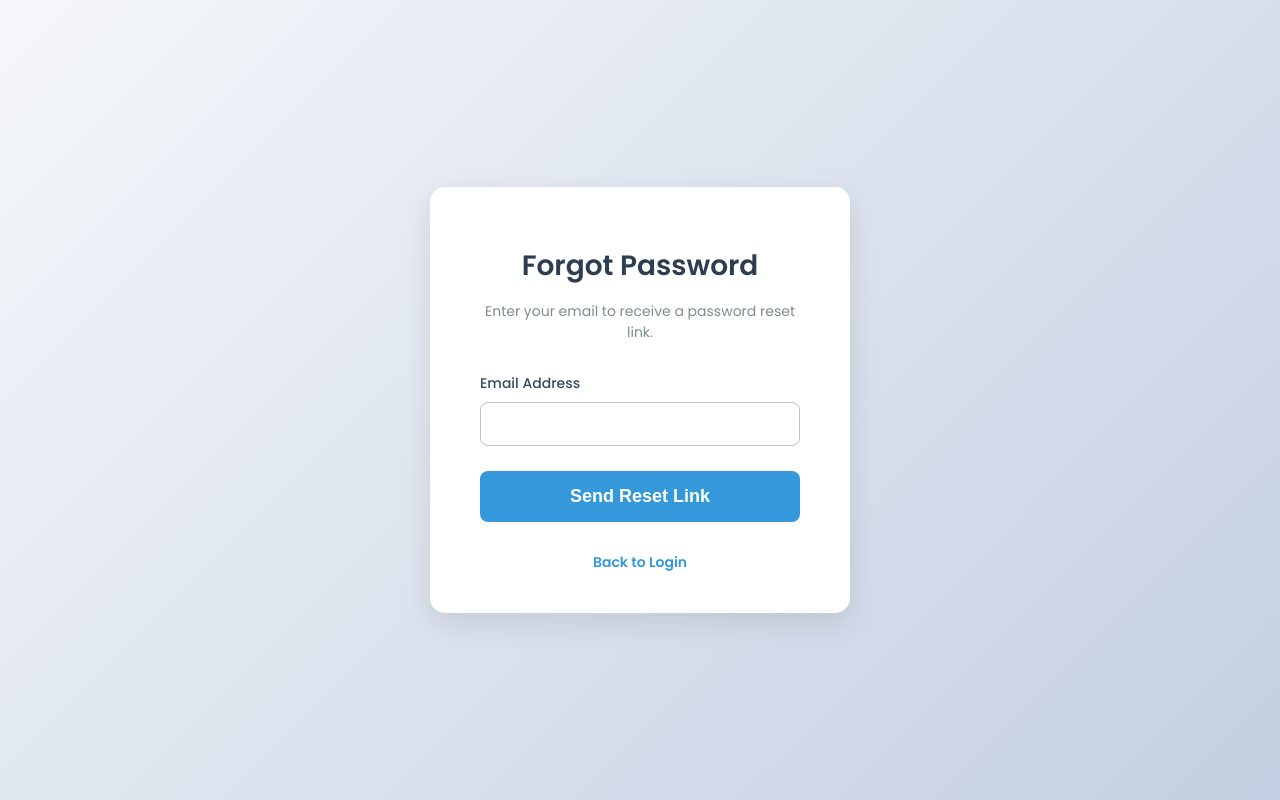
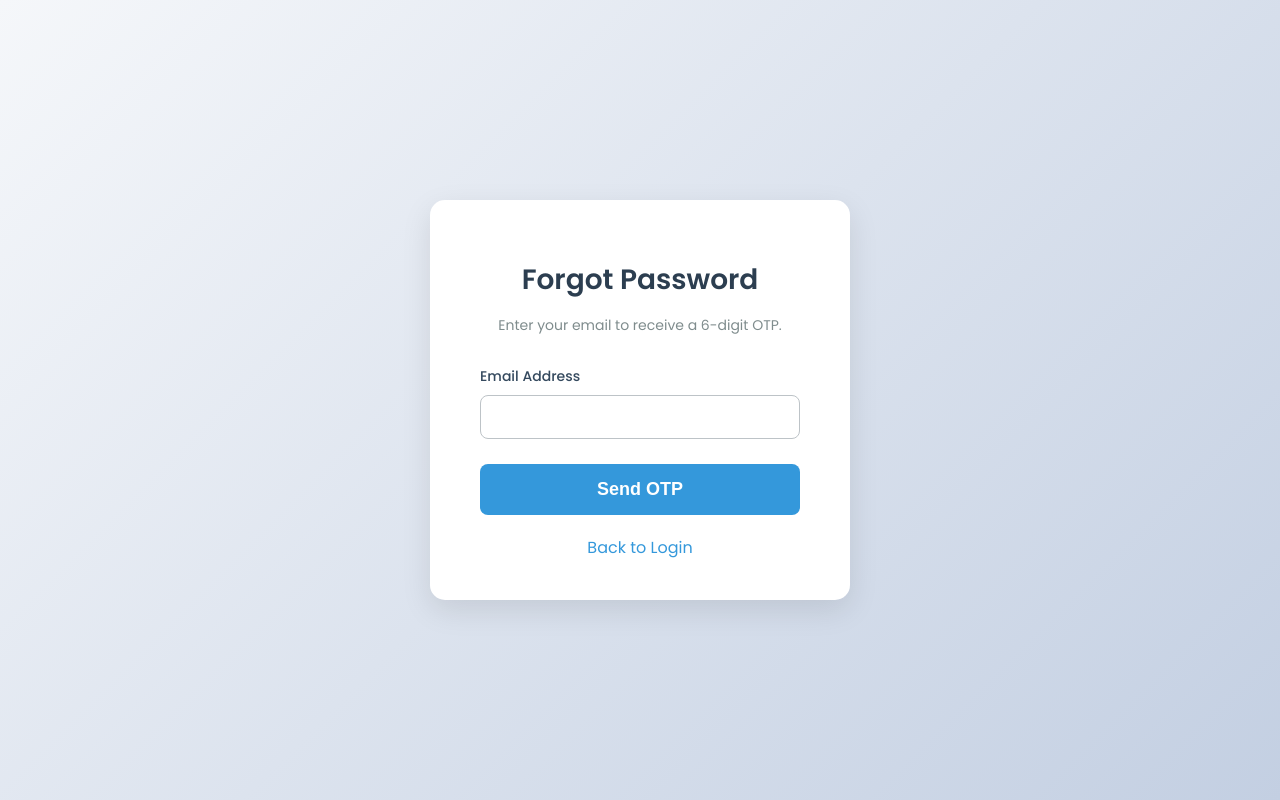
Before and after one commit to WahidurRahman77/Clinic-Appointment-Booking-System, a PHP site: page /forgot_password.php in a window 1280 px wide. Run offline with PHP 8.4, Linux system fonts and the light colour scheme.

Commit message:
Implement OTP for password reset in forgot_password.php
Updated forgot_password.php to implement OTP functionality for password reset requests. Added email sending via Brevo API and improved user feedback.

```diff
--- a/portal/forgot_password.php
+++ b/portal/forgot_password.php
@@ -1,52 +1,80 @@
 <?php
+// forgot_password.php
 session_start();
 
 $message = '';
-$show_link = false;
-$reset_link = '';
 
-if ($_SERVER["REQUEST_METHOD"] == "POST" && isset($_POST['request_reset'])) {
+// YOUR BREVO API KEY HERE
+$api_key = 'Your API KEY';
 
-    // 1. Database Connection
+if ($_SERVER["REQUEST_METHOD"] == "POST" && isset($_POST['send_otp'])) {
+
     $conn = new mysqli("localhost", "root", "", "portal_db");
-    if ($conn->connect_error) {
-        die("Connection failed: " . $conn->connect_error);
-    }
-
     $email = $_POST['email'];
 
-    // 2. Check if the email exists in the users table
-    $stmt_check = $conn->prepare("SELECT id FROM users WHERE email = ?");
+    // 1. Check if email exists
+    $stmt_check = $conn->prepare("SELECT id, fullname FROM users WHERE email = ?");
     $stmt_check->bind_param("s", $email);
     $stmt_check->execute();
     $result = $stmt_check->get_result();
 
     if ($result->num_rows === 1) {
-        // 3. User exists, generate a token
-        $token = bin2hex(random_bytes(32)); // Secure random token
-        $token_hash = hash('sha256', $token); // Hash the token for DB storage
-        $expires = time() + 3600; // Token expires in 1 hour
+        $user = $result->fetch_assoc();
 
-        // 4. Delete any old tokens for this email
-        $stmt_delete = $conn->prepare("DELETE FROM password_resets WHERE email = ?");
-        $stmt_delete->bind_param("s", $email);
-        $stmt_delete->execute();
+        // 2. Generate OTP
+        $otp = rand(100000, 999999);
+        $expires = time() + 300;
 
-        // 5. Store the new token hash in the database
+        // 3. Save to DB
+        $conn->execute_query("DELETE FROM password_resets WHERE email = ?", [$email]);
         $stmt_insert = $conn->prepare("INSERT INTO password_resets (email, token, expires) VALUES (?, ?, ?)");
-        $stmt_insert->bind_param("ssi", $email, $token_hash, $expires);
+        $stmt_insert->bind_param("ssi", $email, $otp, $expires);
         $stmt_insert->execute();
 
-        // 6. SIMULATE SENDING EMAIL:
-        // In a real app, you would email this link. For this project, we will display it.
-        $reset_link = "http://localhost/portal/reset_password.php?token=" . $token;
-        $show_link = true;
+        // 4. SEND EMAIL VIA API (cURL)
+        $url = 'https://api.brevo.com/v3/smtp/email';
+
+        $data = [
+            'sender' => ['name' => 'Medicare Portal', 'email' => 'Your Mail'],
+            'to' => [['email' => $email, 'name' => $user['fullname']]],
+            'subject' => 'Password Reset OTP',
+            'htmlContent' => "
+                <div style='font-family: Arial, sans-serif; padding: 20px; background: #f4f4f4;'>
+                    <div style='background: white; padding: 20px; border-radius: 8px; text-align: center;'>
+                        <h2 style='color: #007bff;'>Medicare Portal</h2>
+                        <p>You requested a password reset. Your OTP is:</p>
+                        <h1 style='letter-spacing: 5px; background: #eee; padding: 10px; display: inline-block;'>$otp</h1>
+                        <p>This code expires in 5 minutes.</p>
+                    </div>
+                </div>"
+        ];
+
+        $ch = curl_init(); curl_setopt($ch, CURLOPT_SSL_VERIFYPEER, false); // Add this line!
+        curl_setopt($ch, CURLOPT_URL, $url);
+        curl_setopt($ch, CURLOPT_POST, 1);
+        curl_setopt($ch, CURLOPT_POSTFIELDS, json_encode($data));
+        curl_setopt($ch, CURLOPT_HTTPHEADER, [
+            'accept: application/json',
+            'api-key: ' . $api_key,
+            'content-type: application/json'
+        ]);
+        curl_setopt($ch, CURLOPT_RETURNTRANSFER, true);
+
+        $response = curl_exec($ch);
+        $http_code = curl_getinfo($ch, CURLINFO_HTTP_CODE);
+        curl_close($ch);
+
+        if ($http_code == 201) {
+            $_SESSION['reset_email'] = $email;
+            header("Location: verify_otp.php");
+            exit;
+        } else {
+            $message = "<div class='msg-error'>Error sending email. API Error.</div>";
+        }
+
+    } else {
+        $message = "<div class='msg-error'>If that email exists, we have sent an OTP.</div>";
     }
-
-    // IMPORTANT: Always show a generic message to prevent user enumeration
-    // This tells the user we've processed the request, whether the email existed or not.
-    $message = "<div class='msg-success'>If an account with that email exists, a password reset link has been generated.</div>";
-
     $conn->close();
 }
 ?>
@@ -54,7 +82,6 @@ if ($_SERVER["REQUEST_METHOD"] == "POST" && isset($_POST['request_reset'])) {
 <html lang="en">
 <head>
     <meta charset="UTF-8">
-    <meta name="viewport" content="width=device-width, initial-scale=1.0">
     <title>Forgot Password</title>
     <link href="https://fonts.googleapis.com/css2?family=Poppins:wght@300;400;500;600;700&display=swap" rel="stylesheet">
     <style>
@@ -66,43 +93,23 @@ if ($_SERVER["REQUEST_METHOD"] == "POST" && isset($_POST['request_reset'])) {
         .input-group label { display: block; margin-bottom: 8px; font-weight: 500; color: #34495e; font-size: 14px; }
         .input-group input { width: 100%; padding: 12px 15px; border: 1px solid #bdc3c7; border-radius: 8px; box-sizing: border-box; font-size: 16px; }
         .submit-btn { width: 100%; padding: 15px; background-color: #3498db; border: none; border-radius: 8px; color: white; font-size: 18px; font-weight: 600; cursor: pointer; }
-        .back-link { margin-top: 30px; font-size: 14px; }
-        .back-link a { color: #3498db; font-weight: 600; text-decoration: none; }
-        .msg-success { background: #e0f8e9; border: 1px solid #2ecc71; color: #27ae60; padding: 15px; margin-bottom: 20px; border-radius: 8px; }
         .msg-error { background: #ffebee; border: 1px solid #e74c3c; color: #c0392b; padding: 15px; margin-bottom: 20px; border-radius: 8px; }
-        .demo-link-box { margin-top: 20px; padding: 15px; background: #fffbe6; border: 1px solid #f39c12; border-radius: 8px; text-align: left; }
-        .demo-link-box strong { color: #c0392b; }
-        .demo-link-box p { font-size: 12px; line-height: 1.5; color: #333; }
-        .demo-link-box a { color: #3498db; word-break: break-all; }
+        .back-link { margin-top: 20px; } .back-link a { color: #3498db; text-decoration: none; }
     </style>
 </head>
 <body>
-
     <?php echo $message; ?>
-
     <div class="container">
         <h1>Forgot Password</h1>
-        <p>Enter your email to receive a password reset link.</p>
-
+        <p>Enter your email to receive a 6-digit OTP.</p>
         <form action="forgot_password.php" method="POST">
             <div class="input-group">
-                <label for="email">Email Address</label>
-                <input type="email" id="email" name="email" required>
+                <label>Email Address</label>
+                <input type="email" name="email" required>
             </div>
-            <button type_-"submit" name="request_reset" class="submit-btn">Send Reset Link</button>
+            <button type="submit" name="send_otp" class="submit-btn">Send OTP</button>
         </form>
-
-        <div class="back-link">
-            <a href="login.php">Back to Login</a>
-        </div>
-
-        <?php if ($show_link): ?>
-            <div class="demo-link-box">
-                <strong>PROJECT DEMO ONLY:</strong>
-                <p>In a real application, this link would be emailed. Please click the link below to continue:</p>
-                <a href="<?php echo htmlspecialchars($reset_link); ?>"><?php echo htmlspecialchars($reset_link); ?></a>
-            </div>
-        <?php endif; ?>
+        <div class="back-link"><a href="login.php">Back to Login</a></div>
     </div>
 </body>
 </html>
```
